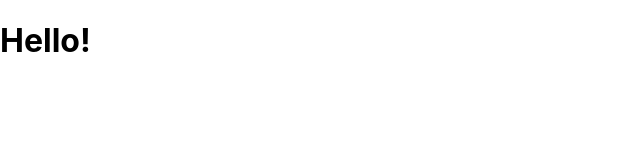
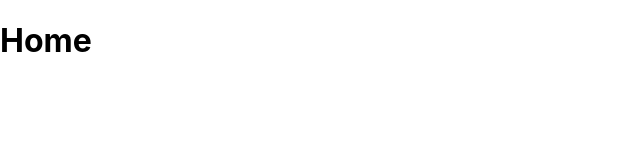
Before and after one commit to bullinteractive/bounteous-developer-test, a React (Create React App) app: page / in a window 1280 px wide. Shown: the top 160 px of the page, without its empty margins (0-640 px from the left). Built offline with nearby package versions, Linux system fonts and the light colour scheme.

Commit message:
Added some structure for pages, components and utilities

```diff
--- a/src/App.js
+++ b/src/App.js
@@ -1,10 +1,9 @@
-import React from "react";
+import React from 'react';
+import Home from "./pages";
 
 function App() {
   return (
-    <div className="App">
-      <h1>Hello!</h1>
-    </div>
+    <Home />
   );
 }
 
--- /dev/null
+++ b/src/pages/index.jsx
@@ -0,0 +1,10 @@
+import React from "react";
+const Home = () => {
+  return (
+    <div>
+      <h1>Home</h1>
+    </div>
+  )
+}
+
+export default Home;
```
